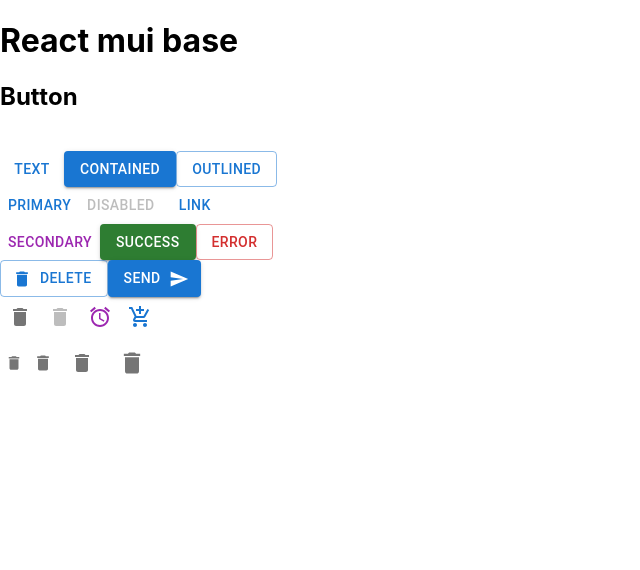
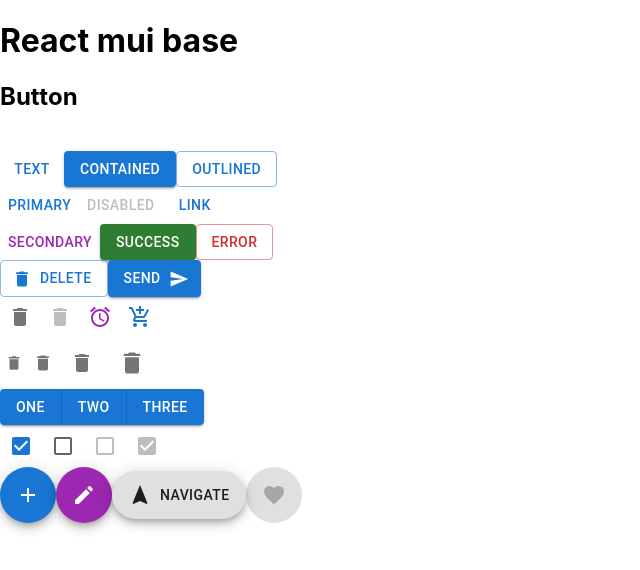
Before and after one commit to JaRcomGitHub/react-mui-base, a React (Create React App) app: page / in a window 1280 px wide. Shown: the top 570 px of the page, without its empty margins (0-640 px from the left). Built offline with nearby package versions, Linux system fonts and the light colour scheme.

Commit message:
add new elem

```diff
--- a/src/components/App.jsx
+++ b/src/components/App.jsx
@@ -1,9 +1,15 @@
-import { Button } from "@mui/material";
+import { Button, ButtonGroup, Checkbox, Fab } from "@mui/material";
 import IconButton from '@mui/material/IconButton';
 import DeleteIcon from '@mui/icons-material/Delete';
 import SendIcon from '@mui/icons-material/Send';
 import AlarmIcon from '@mui/icons-material/Alarm';
 import AddShoppingCartIcon from '@mui/icons-material/AddShoppingCart';
+import AddIcon from '@mui/icons-material/Add';
+import EditIcon from '@mui/icons-material/Edit';
+import NavigationIcon from '@mui/icons-material/Navigation';
+import FavoriteIcon from '@mui/icons-material/Favorite';
+
+const label = { inputProps: { 'aria-label': 'Checkbox demo' } };
 
 export const App = () => {
   return (
@@ -60,6 +66,36 @@
         <DeleteIcon fontSize="inherit" />
       </IconButton>
       <br />
+      <ButtonGroup variant="contained" aria-label="outlined primary button group">
+        <Button>One</Button>
+        <Button>Two</Button>
+        <Button>Three</Button>
+      </ButtonGroup>
+      <br />
+      <Checkbox {...label} defaultChecked />
+      <Checkbox {...label} />
+      <Checkbox {...label} disabled />
+      <Checkbox {...label} disabled checked />
+      <br />
+      <Fab color="primary" aria-label="add">
+        <AddIcon />
+      </Fab>
+      <Fab color="secondary" aria-label="edit">
+        <EditIcon />
+      </Fab>
+      <Fab variant="extended">
+        <NavigationIcon sx={{ mr: 1 }} />
+        Navigate
+      </Fab>
+      <Fab disabled aria-label="like">
+        <FavoriteIcon />
+      </Fab>
+      <br />
+      <br />
+      <br />
+      <br />
+      <br />
+      <br />
 
     </div>
   );
```
